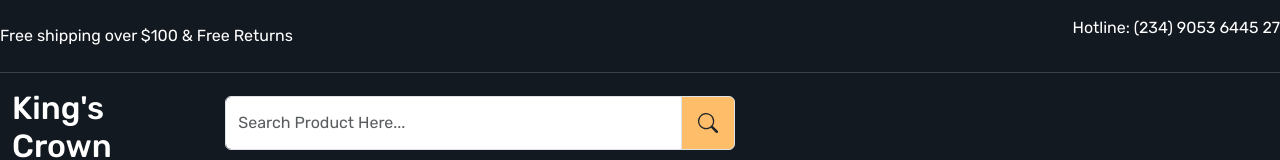
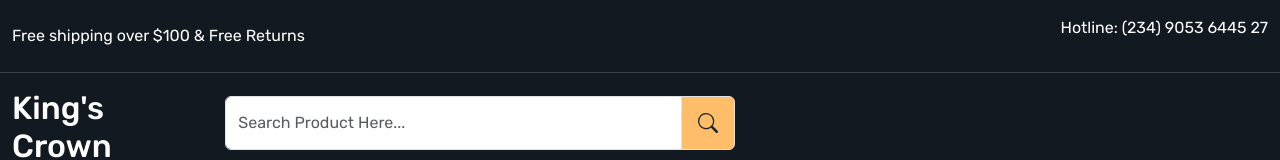
Before and after one commit to yungestbee/kings-crown-ecommerce, a React (Create React App) app in the folder client/: page / in a window 1280 px wide. Shown: the top 160 px of the page. Built offline with nearby package versions, Linux system fonts and the light colour scheme.

Commit message:
Update Header.js

```diff
--- a/client/src/components/Header.js
+++ b/client/src/components/Header.js
@@ -6,7 +6,7 @@ const Header = () => {
   return (
     <>
       <header className="header-top-strip py-3">
-        <div className="container-xx">
+        <div className="container-xxl">
           <div
             className="row justify-content-center align-items-center g-2"
           >
```
